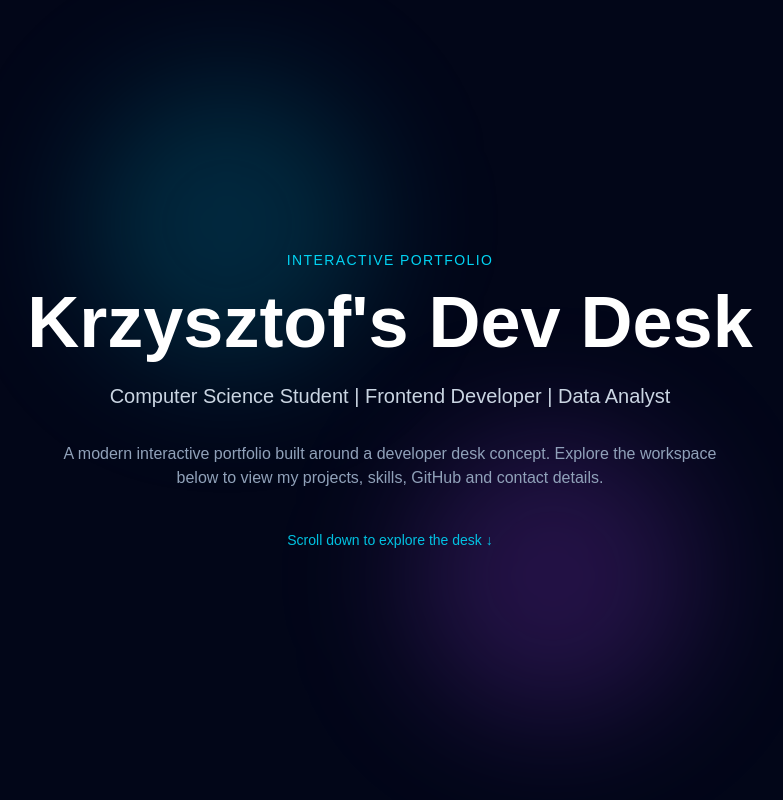
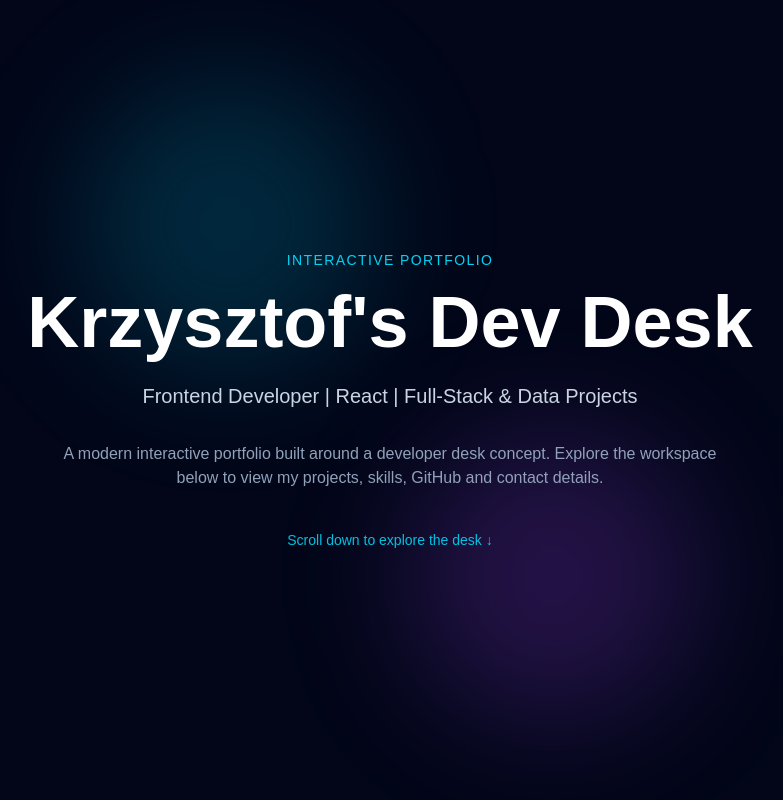
Before and after one commit to KrzysztofDrezek/krzysztof-dev-desk, a React (Vite) app: page / in a window 1280 px wide. Shown: the top 800 px of the page, without its empty margins (250-1033 px from the left). Built offline with nearby package versions, Linux system fonts and the light colour scheme.

Commit message:
Update hero role text

```diff
--- a/src/App.jsx
+++ b/src/App.jsx
@@ -49,7 +49,7 @@ function Home() {
           </h1>
 
           <p className="text-slate-300 text-lg md:text-xl mb-8">
-            Computer Science Student | Frontend Developer | Data Analyst
+            Frontend Developer | React | Full-Stack & Data Projects
           </p>
 
           <p className="text-slate-400 max-w-2xl mx-auto mb-10">
```
